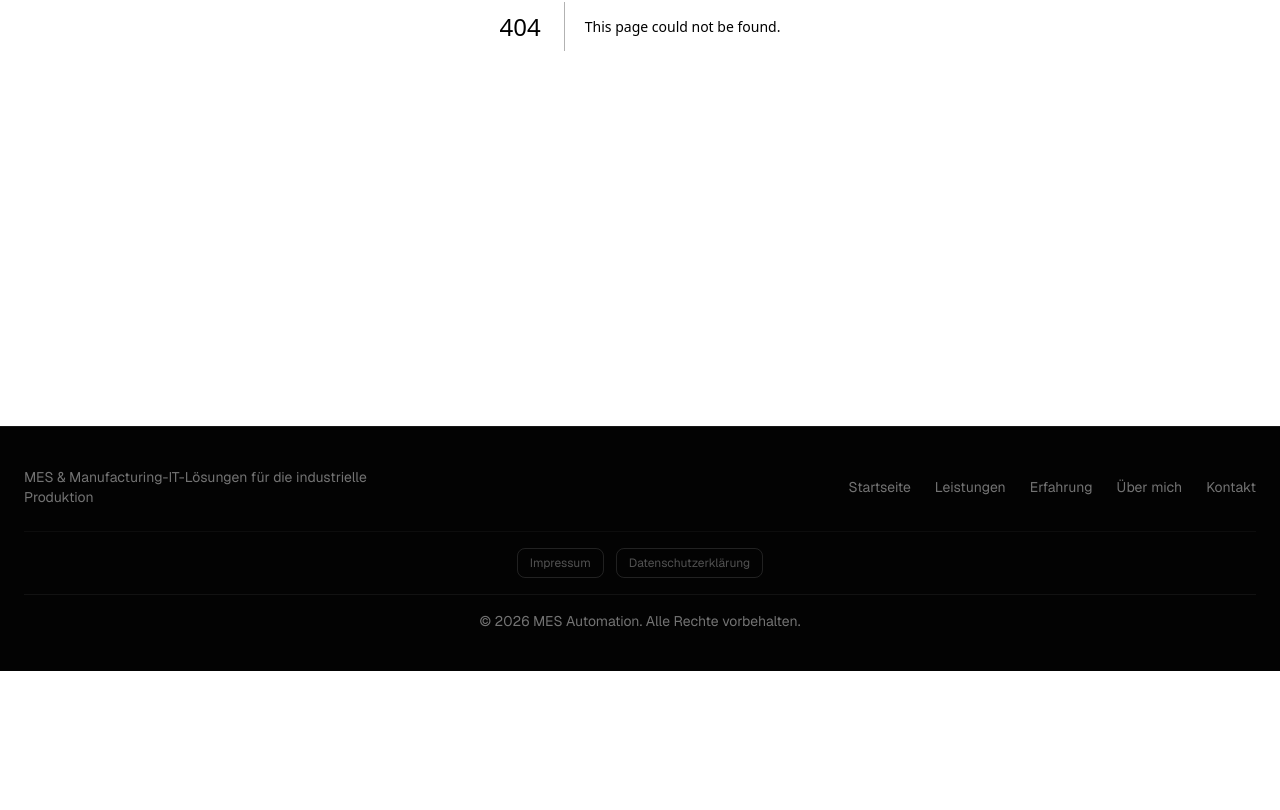
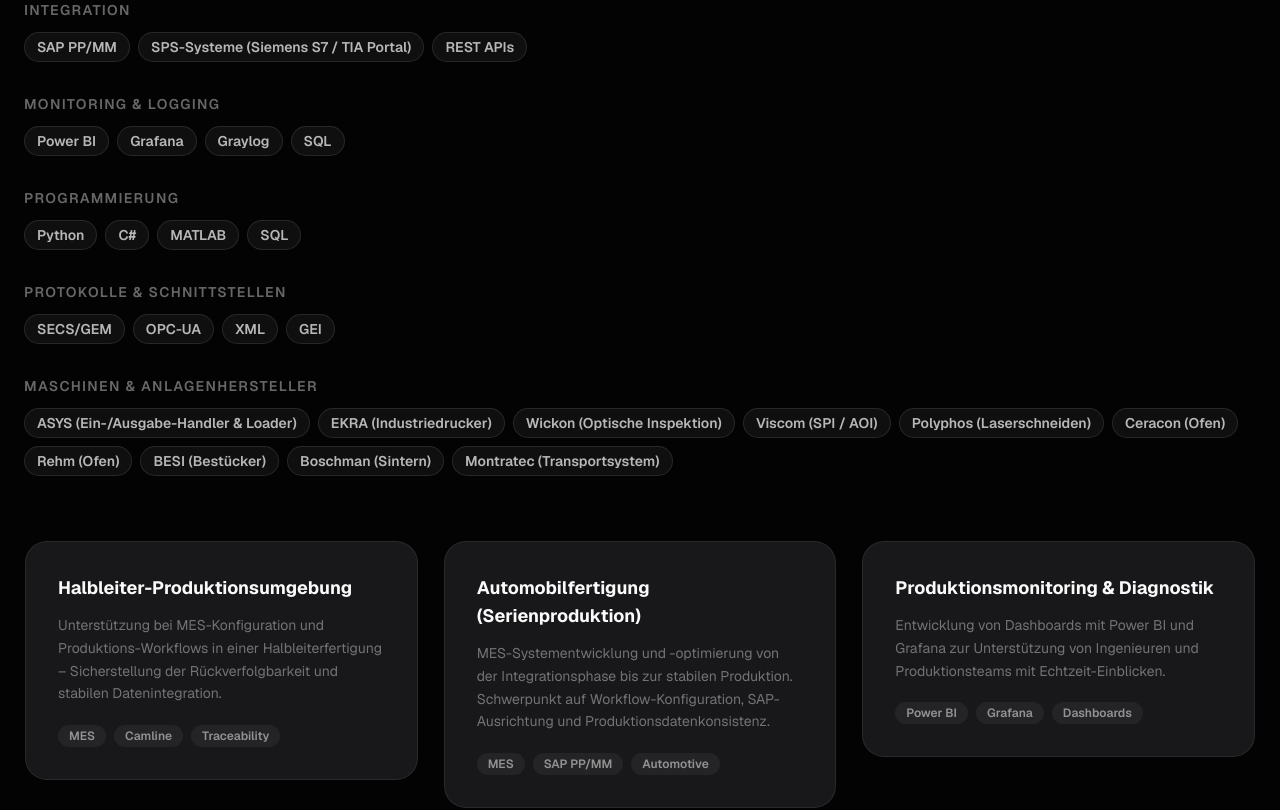
Before and after one commit to amoeezb-dot/mesautomations-website, a Next.js app: page /experience in a window 1280 px wide. Before the commit this address had no page. Shown: the part 374-1184 px from the top of the page. Before the commit the page ends 1045 px from the top, so only its background shows below. Built offline with nearby package versions, Linux system fonts and the light colour scheme.

Commit message:
Add /experience route (replaces /projects)

```diff
--- /dev/null
+++ b/src/app/experience/page.tsx
@@ -0,0 +1,20 @@
+import type { Metadata } from "next";
+import { SkillsBadges } from "@/components/projects/skills-badges";
+import { ExperienceCards } from "@/components/projects/project-cards";
+
+export const metadata: Metadata = {
+  title: "Technologies & Experience",
+  description:
+    "MES systems, SAP integration, and production environments I have worked with.",
+};
+
+export default function ExperiencePage() {
+  return (
+    <div className="pt-20 md:pt-32 pb-16 md:pb-24 px-4 md:px-6">
+      <div className="max-w-7xl mx-auto">
+        <SkillsBadges />
+        <ExperienceCards />
+      </div>
+    </div>
+  );
+}
```
